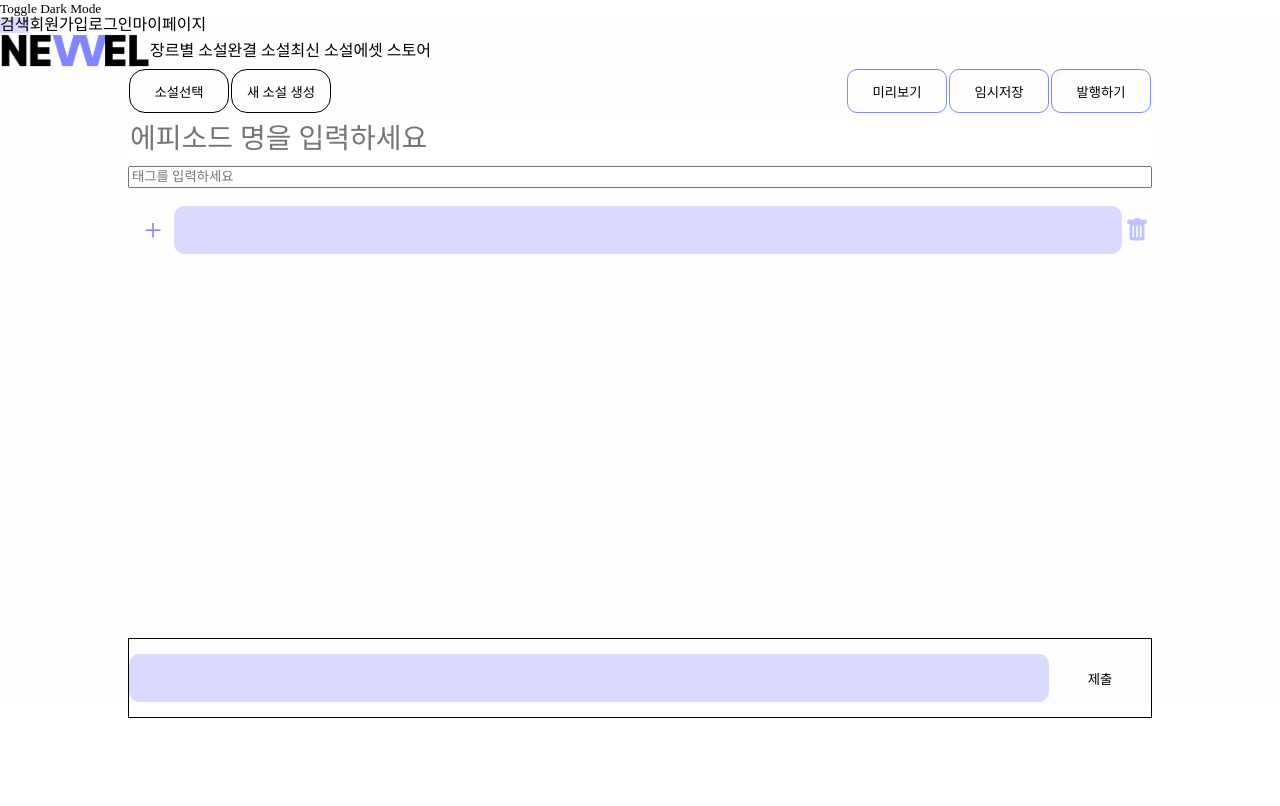
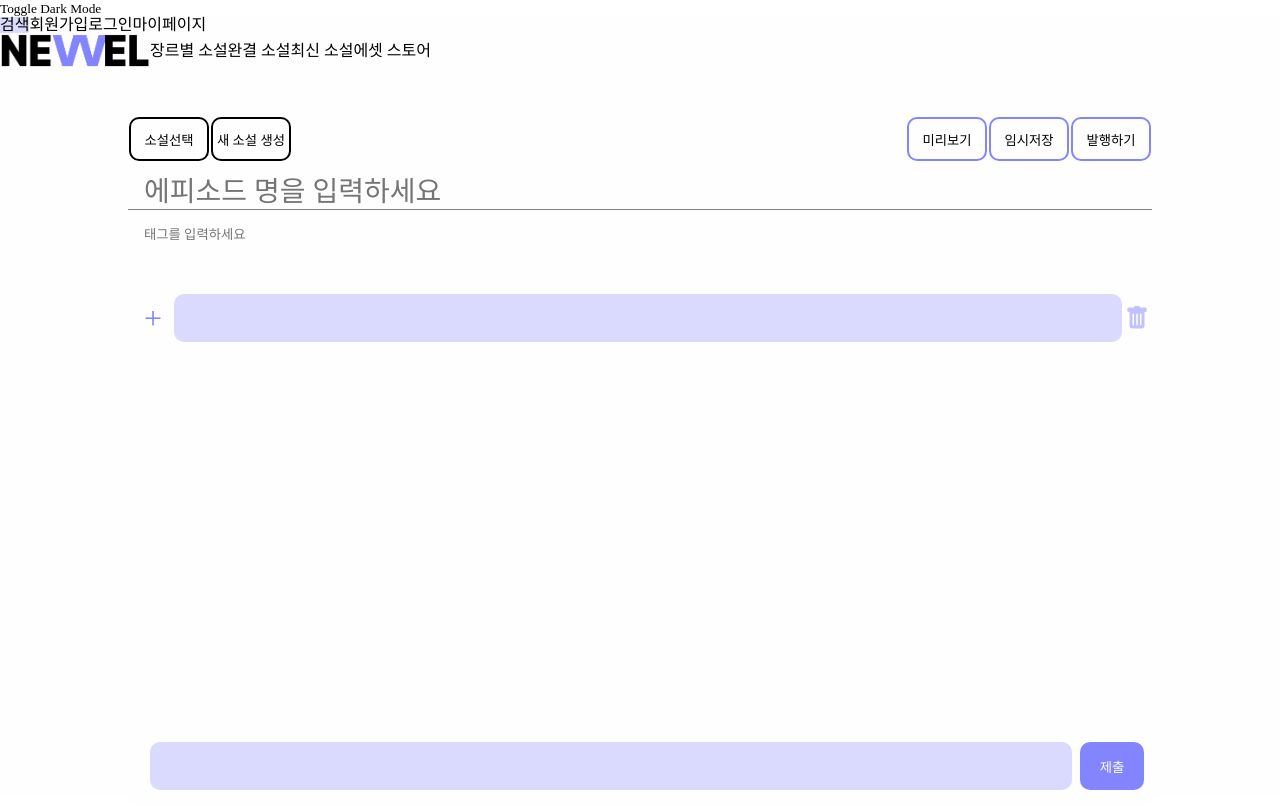
Before and after one commit to qgw13467/nevvel, a Next.js app in the folder frontend/nevvel/: page /editor in a window 1280 px wide. Both pictures are taken after a click on the button "제출". Built offline with nearby package versions, Linux system fonts and the light colour scheme.

Commit message:
feat(fe): data set name match

```diff
--- a/frontend/nevvel/src/components/editor/EditorHead.tsx
+++ b/frontend/nevvel/src/components/editor/EditorHead.tsx
@@ -26,6 +26,8 @@ function EditorHead() {
 const Wrapper = styled.div`
   display: flex;
   flex-direction: column;
+ padding-top: 3rem;
+ padding-bottom: 2rem;
 `;
 const ButtonWrapper = styled.div`
   display: flex;
@@ -35,21 +37,21 @@ const ButtonWrapper = styled.div`
 const NovelButtonContainer = styled.div``;
 const NovelButton = styled.button`
   color: ${({ theme }) => theme.color.text1};
-  border: 1px solid ${({ theme }) => theme.color.button};
+  border: 2px solid ${({ theme }) => theme.color.button};
   margin: 1px;
-  border-radius: 1rem;
+  border-radius: 10px;
   height: 2.75rem;
-  width: 6.25rem;
+  width: 5rem;
 `;
 const WriteButtonContainer = styled.div``;
 
 const WriteButton = styled.button`
   color: ${({ theme }) => theme.color.text1};
-  border: 1px solid ${({ theme }) => theme.color.point};
+  border: 2px solid ${({ theme }) => theme.color.point};
   margin: 1px;
   border-radius: 10px;
   height: 2.75rem;
-  width: 6.25rem;
+  width:5rem;
 `;
 const InputWrapper = styled.div`
   display: flex;
@@ -59,9 +61,14 @@ const InputWrapper = styled.div`
 const TitleInput = styled.input`
   height: 32px;
   font-size: 24px;
-  margin-top: 10px;
-  margin-bottom: 10px;
-  border: none;
+  margin-top: 1rem;
+  margin-bottom: 1rem;
+  border-top: none;
+  border-left: none;
+  border-right: none;
+  border-bottom: 1px solid gray;
+  padding-left: 1rem;
+  background-color: ${({ theme })=>theme.color.background};
 
   ::placeholder{
     font-size: 28px;
@@ -69,6 +76,9 @@ const TitleInput = styled.input`
 `;
 const TagInput = styled.input`
   margin-bottom: 10px;
+  border:none;
+  padding-left: 1rem;
+  background-color: ${({ theme })=>theme.color.background};
 `;
 
 export default EditorHead;
--- a/frontend/nevvel/src/components/editor/EditorMain.tsx
+++ b/frontend/nevvel/src/components/editor/EditorMain.tsx
@@ -3,40 +3,53 @@ import styled from "styled-components";
 import EditorMainList from "./Main/Text/EditorMainList";
 import EditorMainInput from "./Main/Text/EditorMainInput";
 
-interface TextBlock {
-  id: number;
-  text: string;
-  image: string;
-  sound: string;
+interface Episode {
+  coverId: number;
+  statusType: string;
+  point:number;
+  contents:content[];
 }
 
+interface content {
+  idx: number;
+  context: string;
+  event:event[]
+}
+
+interface event {
+  assetId: number;
+  type:string
+}
+
+
 function EditorMain() {
+  const [episode, setEpisode] =useState<Episode[]>([])
+  const [contents, setContents] =useState<content[]>([]);
   const [currentText, setCurrentText] = useState("");
-	const [textBlocks, setTextBlocks] =useState<TextBlock[]>([]);
+
 
 
 	return (
     <Wrapper>
       <EditorMainList
-			textBlocks={textBlocks}
-			setTextBlocks={setTextBlocks}
+			contents={contents}
+			setContents={setContents}
 
 			/>
       <EditorMainInput
 			currentText={currentText}
 			setCurrentText={setCurrentText}
-			textBlocks={textBlocks}
-			setTextBlocks={setTextBlocks}
+			contents={contents}
+			setContents={setContents}
 			/>
     </Wrapper>
   );
 }
 
 const Wrapper = styled.div`
-  @media (max-width: ${({ theme })=> theme.breakpoints.small}px){
-    background-color: black;
-  }
-
+background-color: ${({ theme })=> theme.color.background};
+  /* border: 2px solid ${({ theme }) => theme.color.hover}; */
+  border-radius: 10px;
 `;
 
 export default EditorMain;
--- a/frontend/nevvel/src/components/editor/Main/Asset/EditorMainAssetContainer.tsx
+++ b/frontend/nevvel/src/components/editor/Main/Asset/EditorMainAssetContainer.tsx
@@ -19,6 +19,7 @@ function EditorMainAssetContainer({assetOpen}:EditorMainAssetContainerProps) {
 
 const AssetContainer = styled.div`
   border: 1px solid ${({ theme }) => theme.color.hover};
+  background-color: ${({ theme })=> theme.color.background};
 
 `
 const AssetStoreTitle = styled.div`
--- a/frontend/nevvel/src/components/editor/Main/Text/EditorMainInput.tsx
+++ b/frontend/nevvel/src/components/editor/Main/Text/EditorMainInput.tsx
@@ -1,52 +1,53 @@
 import React, { Dispatch, SetStateAction } from "react";
 import styled from "styled-components";
 
-interface TextBlock {
-  id: number;
-  text: string;
-  image: string;
-  sound: string;
+interface content {
+  idx: number;
+  context: string;
+  event:event[]
+}
+
+interface event {
+  assetId: number;
+  type:string
 }
 
 type EditorMainInputProps = {
   currentText: string;
   setCurrentText: Dispatch<SetStateAction<string>>;
-  textBlocks: TextBlock[];
-  setTextBlocks: React.Dispatch<React.SetStateAction<TextBlock[]>>;
-};
-
+  contents: content[];
+  setContents: React.Dispatch<React.SetStateAction<content[]>>;
+}
 
 
 function EditorMainInput({
   currentText,
   setCurrentText,
-  textBlocks,
-  setTextBlocks,
+  contents,
+  setContents,
 }: EditorMainInputProps) {
 
   const handleKeyDown = (event: React.KeyboardEvent<HTMLInputElement>) => {
     if (event.key == "Enter") {
       event.preventDefault();
 
-      const newBlock: TextBlock = {
-        id: Date.now(),
-        text: currentText,
-        image: "",
-        sound: "",
+      const newBlock: content = {
+        idx: Date.now(),
+        context: currentText,
+        event:[]
       };
-      setTextBlocks([...textBlocks, newBlock]);
+      setContents([...contents, newBlock]);
       setCurrentText("");
     }
   };
 
   const handleClick = () => {
-    const newBlock: TextBlock = {
-      id: Date.now(),
-      text: currentText,
-      image: "",
-      sound: "",
+    const newBlock: content = {
+      idx: Date.now(),
+      context: currentText,
+      event:[]
     };
-    setTextBlocks([...textBlocks, newBlock]);
+    setContents([...contents, newBlock]);
     setCurrentText("");
   }
 
@@ -67,26 +68,35 @@ function EditorMainInput({
 }
 
 const InputWrapper = styled.div`
-  border: 1px solid ${({ theme }) => theme.color.text1};
+  /* border: 1px solid ${({ theme }) => theme.color.text1}; */
   width: 100%;
   display: flex;
   height: 5rem;
   flex-direction: row;
-  justify-content: center;
+  justify-content: flex-end;
   align-items: center;
 `
 
 const BlockInput = styled.input`
+  display: flex;
+  justify-content: flex-end;
   background-color: ${({ theme }) => theme.color.editor};
   width: 90% ;
   height: 3rem;
   border: none;
   border-radius: 10px;
+  padding-left: 1rem;
 
 `;
 
 const SubmitButton = styled.button`
-  width: 10%;
+  width:4rem;
+  border-radius: 10px;
+  background-color: ${({ theme })=> theme.color.point};
+  height: 3rem;
+  margin-left: 0.5rem;
+  margin-right: 0.5rem;
+  color: ${({ theme })=> theme.color.text2};
 `
 
 export default EditorMainInput;
--- a/frontend/nevvel/src/components/editor/Main/Text/EditorMainList.tsx
+++ b/frontend/nevvel/src/components/editor/Main/Text/EditorMainList.tsx
@@ -3,32 +3,36 @@ import styled from "styled-components";
 import EditorMainListItem from "./EditorMainListItem";
 import EditorMainAssetContainer from "../Asset/EditorMainAssetContainer";
 
-interface TextBlock {
-  id: number;
-  text: string;
-  image: string;
-  sound: string;
+interface content {
+  idx: number;
+  context: string;
+  event:event[]
+}
+
+interface event {
+  assetId: number;
+  type:string
 }
 
 type EditorMainListProps = {
-  textBlocks: TextBlock[];
-  setTextBlocks: React.Dispatch<React.SetStateAction<TextBlock[]>>;
+  contents: content[];
+  setContents: React.Dispatch<React.SetStateAction<content[]>>;
 };
 
-function EditorMainList({ textBlocks, setTextBlocks }: EditorMainListProps) {
+function EditorMainList({ contents, setContents }: EditorMainListProps) {
   const [assetOpen, setAssetOpen] = useState<number>(0);
 
 
   return (
     <MainContainer>
       <ListWrapper>
-        {textBlocks.map((block, index) => (
+        {contents.map((content, index) => (
           <EditorMainListItem
             setAssetOpen={setAssetOpen}
             key={index}
-            block={block}
-            textBlocks={textBlocks}
-            setTextBlocks={setTextBlocks}
+            content={content}
+            contents={contents}
+            setContents={setContents}
           />
         ))}
       </ListWrapper>
@@ -42,6 +46,7 @@ const MainContainer = styled.div`
   display: flex;
   flex-direction: row;
   width: 100%;
+  background-color: ${({ theme })=> theme.color.background};
 `
 
 const ListWrapper = styled.div`
--- a/frontend/nevvel/src/components/editor/Main/Text/EditorMainListItem.tsx
+++ b/frontend/nevvel/src/components/editor/Main/Text/EditorMainListItem.tsx
@@ -6,30 +6,33 @@ import { AiOutlineSound } from "react-icons/ai";
 import EditorMainMenu from "./EditorMainMenu";
 import { mobile } from "@/src/util/Mixin";
 
-interface TextBlock {
-  id: number;
-  text: string;
-  image: string;
-  sound: string;
+interface content {
+  idx: number;
+  context: string;
+  event: event[];
 }
 
+interface event {
+  assetId: number;
+  type: string;
+}
 type EditorMainListItemProps = {
-  block: TextBlock;
-  textBlocks: TextBlock[];
-  setTextBlocks: React.Dispatch<React.SetStateAction<TextBlock[]>>;
+  content: content;
+  contents: content[];
+  setContents: React.Dispatch<React.SetStateAction<content[]>>;
   setAssetOpen: React.Dispatch<React.SetStateAction<number>>;
 };
 
 function EditorMainListItem({
-  block,
-  textBlocks,
-  setTextBlocks,
+  content,
+  contents,
+  setContents,
   setAssetOpen,
 }: EditorMainListItemProps) {
   const [plus, setPlus] = useState(false);
   const textRef = useRef<HTMLDivElement>(null);
   const [isComposing, setIsComposing] = useState(false);
-  const [text, setText] = useState(block.text);
+  const [text, setText] = useState(content.context);
   const [menuBlock, setMenuBlock] = useState(false);
   const [tooltipPos, setTooltipPos] = useState<{ x: number; y: number }>({
     x: 0,
@@ -37,22 +40,30 @@ function EditorMainListItem({
   });
 
   useEffect(() => {
-    console.log(text);
+    // console.log(content);
+    // console.log(text)
+    // 텍스트에 style 적용한 경우
+    setContents(
+      contents.map((con: content) => {
+        // console.log("con",con)
+        return con.idx === content.idx ? { ...content, context: text } : con;
+      })
+    );
   }, [text]);
 
-  const RemoveHandler = (block: TextBlock) => {
-    const id = block.id;
-    setTextBlocks(textBlocks.filter((el) => el.id !== id));
+  const RemoveHandler = (content: content) => {
+    const idx = content.idx;
+    setContents(contents.filter((el) => el.idx !== idx));
   };
 
   const handleChange = (event: React.FormEvent<HTMLDivElement>) => {
     if (isComposing) {
       return;
     }
-    const newBlocks = [...textBlocks];
-    const index = newBlocks.findIndex((el) => el.id === block.id);
-    newBlocks[index].text = event.currentTarget.textContent ?? "";
-    setTextBlocks(newBlocks);
+    const newBlocks = [...contents];
+    const index = newBlocks.findIndex((el) => el.idx === content.idx);
+    newBlocks[index].context = event.currentTarget.textContent ?? "";
+    setContents(newBlocks);
 
     if (textRef.current) {
       const range = document.createRange();
@@ -74,8 +85,6 @@ function EditorMainListItem({
     handleChange(event);
   };
 
-
-
   const handleContextMenu = (event: any) => {
     event.preventDefault();
     setTooltipPos({ x: event.clientX, y: event.clientY });
@@ -83,9 +92,11 @@ function EditorMainListItem({
   };
 
   return (
-    <div onMouseLeave={()=>setMenuBlock(false)}>
-      {menuBlock ? <EditorMainMenu x={tooltipPos.x} y={tooltipPos.y} setText={setText} /> : null}
-      <BlockContainer >
+    <div onMouseLeave={() => setMenuBlock(false)}>
+      {menuBlock ? (
+        <EditorMainMenu x={tooltipPos.x} y={tooltipPos.y} setText={setText} />
+      ) : null}
+      <BlockContainer>
         {plus ? (
           <>
             <PlusButton onClick={() => setPlus(!plus)}>-</PlusButton>
@@ -102,7 +113,7 @@ function EditorMainListItem({
           <PlusButton onClick={() => setPlus(!plus)}>+</PlusButton>
         )}
         <TextBlock
-          key={block.id}
+          key={content.idx}
           contentEditable="true"
           suppressContentEditableWarning
           onInput={handleChange}
@@ -111,9 +122,8 @@ function EditorMainListItem({
           ref={textRef}
           dangerouslySetInnerHTML={{ __html: text }}
           onContextMenu={handleContextMenu}
-
         />
-        <RemoveButton onClick={() => RemoveHandler(block)}>
+        <RemoveButton onClick={() => RemoveHandler(content)}>
           <BsFillTrashFill size="24" />
         </RemoveButton>
       </BlockContainer>
@@ -165,7 +175,6 @@ const PlusButton = styled.button`
   display: flex;
   text-align: center;
   align-items: center;
-
 `;
 
 const TextBlock = styled.div`
--- a/frontend/nevvel/src/components/editor/Main/Text/EditorMainMenu.tsx
+++ b/frontend/nevvel/src/components/editor/Main/Text/EditorMainMenu.tsx
@@ -10,7 +10,7 @@ type EditorMainMenuProps = {
 };
 
 function EditorMainMenu({ setText, x, y }: EditorMainMenuProps) {
-  const positionY = y - 30;
+  const positionY = y;
   const [colorDrop, setColorDrop] = useState(false);
 
   const handleSelectionStyle = (style: string) => {
--- a/frontend/nevvel/src/pages/editor.tsx
+++ b/frontend/nevvel/src/pages/editor.tsx
@@ -17,7 +17,7 @@ const Wrapper = styled.div`
   display: flex;
   flex-direction: column;
   width: 100%;
-  height: 80vh;
+  height: 91vh;
   padding-left: 10%;
   padding-right: 10%;
 `;
--- a/frontend/nevvel/src/pages/index.tsx
+++ b/frontend/nevvel/src/pages/index.tsx
@@ -14,6 +14,6 @@ const HomeWrapper = styled.div`
   padding: 0;
   margin: 0;
   height: 100vh;
-  background-color: ${({ theme }) => theme.color.background};
-  color: ${({ theme }) => theme.color.text1};
+  /* background-color: ${({ theme }) => theme.color.background};
+  color: ${({ theme }) => theme.color.text1}; */
 `;
```
